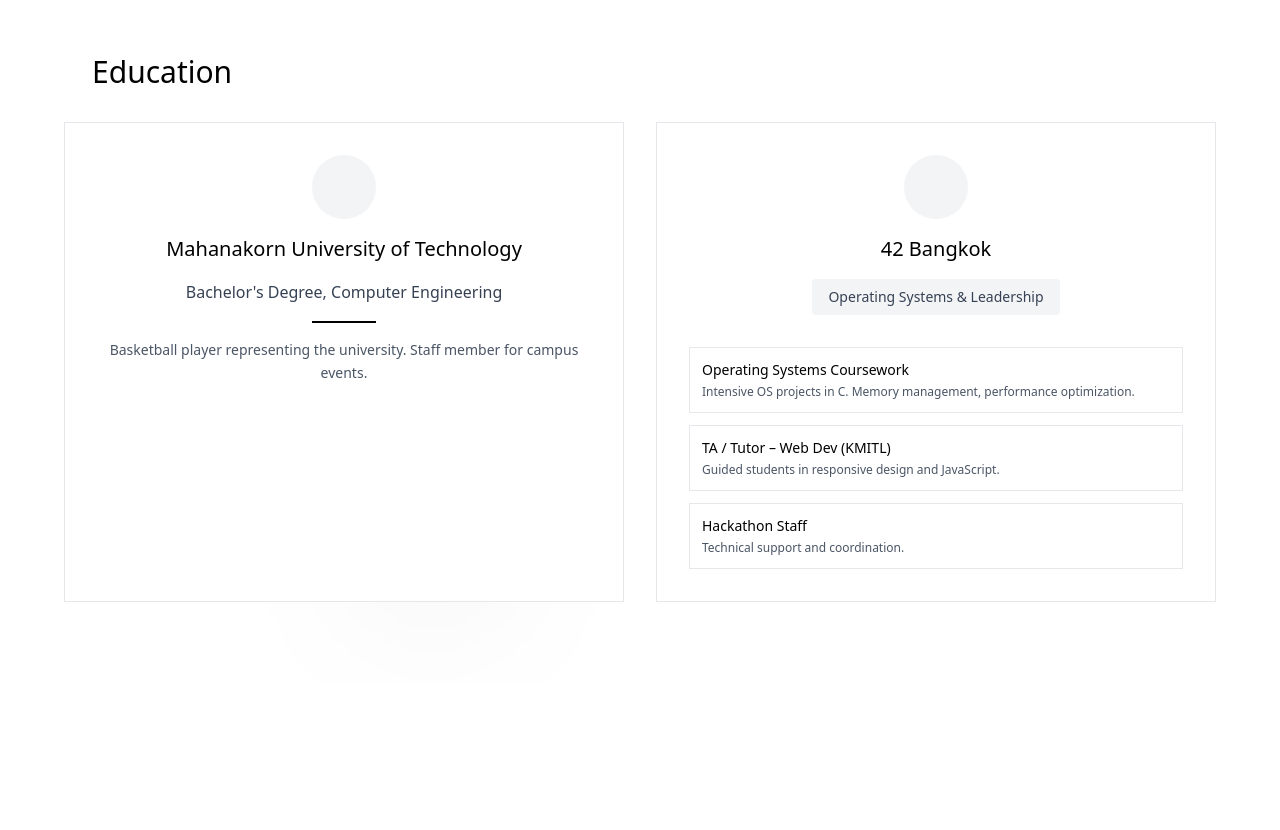
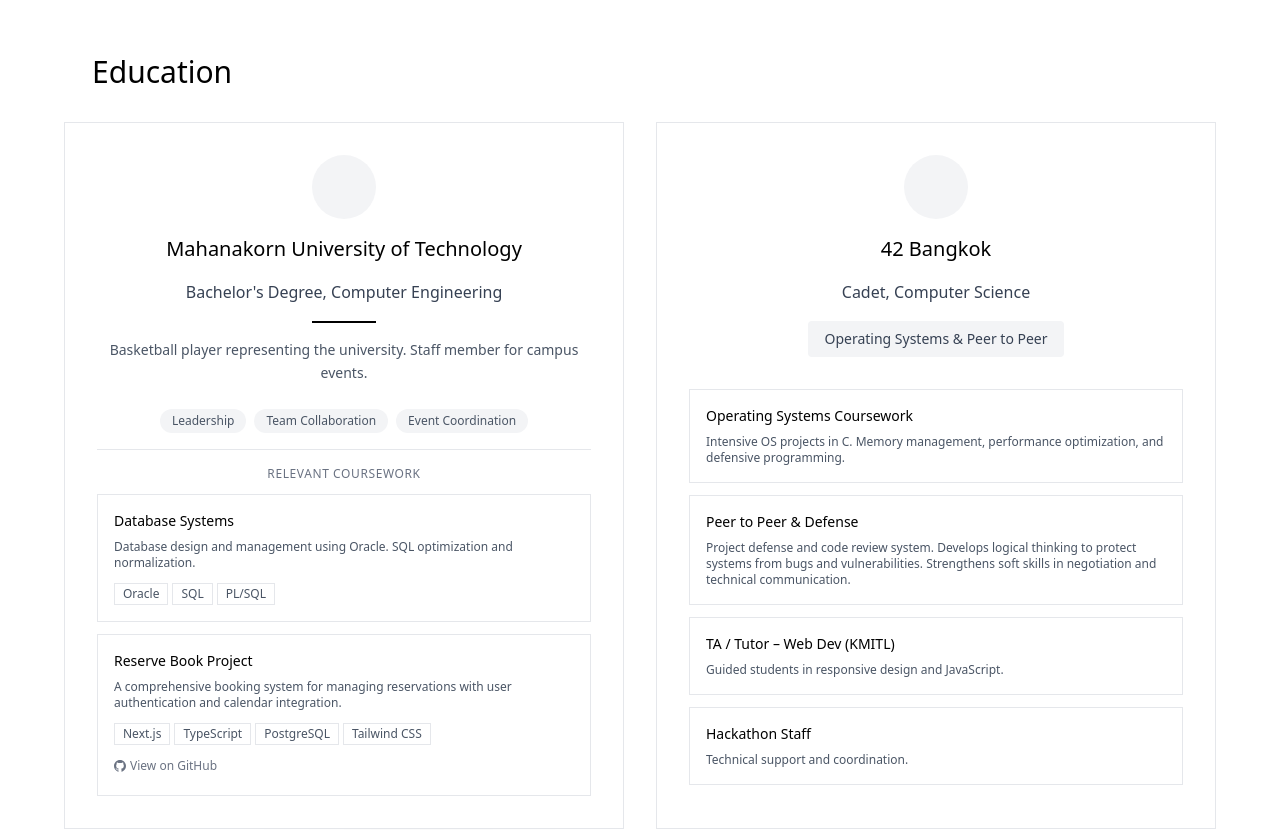
Before and after one commit to Tisarji/jirasit-portfolio, a Next.js app in the folder project/: page / in a window 1280 px wide. Shown: the part 4500-5330 px from the top of the page. Built offline with nearby package versions, Linux system fonts and the light colour scheme; some icons are missing.

Commit message:
feat: dynamically calculate internship duration and enhance education details with soft skills, coursework, and project links.

```diff
--- a/project/src/components/Career.tsx
+++ b/project/src/components/Career.tsx
@@ -26,12 +26,22 @@
 	"Python": <CodeIcon sx={{ fontSize: 16 }} />,
 };
 
+// Calculate months from start date to now
+const calculateDuration = (startYear: number, startMonth: number): string => {
+	const now = new Date();
+	const start = new Date(startYear, startMonth - 1); // month is 0-indexed
+	const diffMonths = (now.getFullYear() - start.getFullYear()) * 12 + (now.getMonth() - start.getMonth());
+	return `${diffMonths} month${diffMonths !== 1 ? 's' : ''}`;
+};
+
 export default function Career() {
+	const internshipDuration = calculateDuration(2025, 6); // June 2025
+
 	const internship = {
 		title: "Software Engineer Internship",
 		company: "Sati Co., Ltd.",
 		location: "Chiang Mai, Thailand",
-		period: "Jun 2025 - Present · 8 months",
+		period: `Jun 2025 - Present · ${internshipDuration}`,
 		type: "Internship · On-site",
 		description: `Full Stack Developer responsible for developing an internal ERP system and collaborating on company projects. Covered the full software lifecycle: requirement gathering, system design, development, and maintenance.`,
 		projects: [
@@ -61,16 +71,23 @@
 	};
 
 	const education = [
-		{
+			{
 			institution: "Mahanakorn University of Technology",
 			degree: "Bachelor's Degree, Computer Engineering",
-			activities: "Basketball player representing the university. Staff member for campus events."
+			activities: "Basketball player representing the university. Staff member for campus events.",
+			softSkills: ["Leadership", "Team Collaboration", "Event Coordination"],
+			coursework: [
+				{ title: "Database Systems", description: "Database design and management using Oracle. SQL optimization and normalization.", tech: ["Oracle", "SQL", "PL/SQL"] },
+				{ title: "Reserve Book Project", description: "A comprehensive booking system for managing reservations with user authentication and calendar integration.", tech: ["Next.js", "TypeScript", "PostgreSQL", "Tailwind CSS"], github: "https://github.com/Tisarji/Reserve-Project" }
+			]
 		},
 		{
 			institution: "42 Bangkok",
-			focus: "Operating Systems & Leadership",
+			degree: "Cadet, Computer Science",
+			focus: "Operating Systems & Peer to Peer",
 			courses: [
-				{ title: "Operating Systems Coursework", description: "Intensive OS projects in C. Memory management, performance optimization." },
+				{ title: "Operating Systems Coursework", description: "Intensive OS projects in C. Memory management, performance optimization, and defensive programming." },
+				{ title: "Peer to Peer & Defense", description: "Project defense and code review system. Develops logical thinking to protect systems from bugs and vulnerabilities. Strengthens soft skills in negotiation and technical communication." },
 				{ title: "TA / Tutor – Web Dev (KMITL)", description: "Guided students in responsive design and JavaScript." },
 				{ title: "Hackathon Staff", description: "Technical support and coordination." }
 			]
@@ -278,7 +295,48 @@
 								<p className="text-sm text-gray-600 dark:text-gray-400 leading-relaxed">
 									{education[0].activities}
 								</p>
+								{/* Soft Skills */}
+								{'softSkills' in education[0] && (education[0] as { softSkills: string[] }).softSkills && (
+									<div className="flex flex-wrap justify-center gap-2 pt-2">
+										{(education[0] as { softSkills: string[] }).softSkills.map((skill, i) => (
+											<span key={i} className="px-3 py-1 text-xs font-medium bg-gray-100 dark:bg-gray-800 text-gray-600 dark:text-gray-400 rounded-full">
+												{skill}
+											</span>
+										))}
+									</div>
+								)}
 							</div>
+
+							{/* Coursework */}
+							{'coursework' in education[0] && (education[0] as { coursework: Array<{ title: string; description: string; tech: string[]; github?: string }> }).coursework && (
+								<div className="space-y-3 pt-4 border-t border-gray-200 dark:border-gray-800">
+									<p className="text-xs font-medium text-gray-500 dark:text-gray-500 uppercase tracking-wider text-center">Relevant Coursework</p>
+									{(education[0] as { coursework: Array<{ title: string; description: string; tech: string[]; github?: string }> }).coursework.map((course, i) => (
+										<div key={i} className="p-4 border border-gray-200 dark:border-gray-800 hover:border-black dark:hover:border-white transition-colors duration-300 text-left space-y-2">
+											<h5 className="text-sm font-medium text-black dark:text-white">{course.title}</h5>
+											<p className="text-xs text-gray-600 dark:text-gray-400">{course.description}</p>
+											<div className="flex flex-wrap gap-1 pt-1">
+												{course.tech.map((t, j) => (
+													<span key={j} className="px-2 py-0.5 text-xs border border-gray-200 dark:border-gray-700 text-gray-600 dark:text-gray-400">
+														{t}
+													</span>
+												))}
+											</div>
+											{course.github && (
+												<a
+													href={course.github}
+													target="_blank"
+													rel="noopener noreferrer"
+													className="inline-flex items-center gap-1 text-xs text-gray-500 hover:text-black dark:hover:text-white transition-colors mt-1"
+												>
+													<svg className="w-3 h-3" fill="currentColor" viewBox="0 0 24 24"><path d="M12 0c-6.626 0-12 5.373-12 12 0 5.302 3.438 9.8 8.207 11.387.599.111.793-.261.793-.577v-2.234c-3.338.726-4.033-1.416-4.033-1.416-.546-1.387-1.333-1.756-1.333-1.756-1.089-.745.083-.729.083-.729 1.205.084 1.839 1.237 1.839 1.237 1.07 1.834 2.807 1.304 3.492.997.107-.775.418-1.305.762-1.604-2.665-.305-5.467-1.334-5.467-5.931 0-1.311.469-2.381 1.236-3.221-.124-.303-.535-1.524.117-3.176 0 0 1.008-.322 3.301 1.23.957-.266 1.983-.399 3.003-.404 1.02.005 2.047.138 3.006.404 2.291-1.552 3.297-1.23 3.297-1.23.653 1.653.242 2.874.118 3.176.77.84 1.235 1.911 1.235 3.221 0 4.609-2.807 5.624-5.479 5.921.43.372.823 1.102.823 2.222v3.293c0 .319.192.694.801.576 4.765-1.589 8.199-6.086 8.199-11.386 0-6.627-5.373-12-12-12z"/></svg>
+													View on GitHub
+												</a>
+											)}
+										</div>
+									))}
+								</div>
+							)}
 						</div>
 
 						{/* 42 Bangkok */}
@@ -290,6 +348,9 @@
 								<h4 className="text-xl font-medium text-black dark:text-white">
 									{education[1].institution}
 								</h4>
+								<p className="text-gray-700 dark:text-gray-300">
+									{education[1].degree}
+								</p>
 								<span className="inline-block px-4 py-2 bg-gray-100 dark:bg-gray-800 text-gray-700 dark:text-gray-300 text-sm font-medium rounded">
 									{education[1].focus}
 								</span>
@@ -297,9 +358,31 @@
 
 							<div className="space-y-3 pt-4">
 								{education[1].courses?.map((course, i) => (
-									<div key={i} className="p-3 border border-gray-200 dark:border-gray-800 hover:border-black dark:hover:border-white transition-colors duration-300 text-left">
-										<h5 className="text-sm font-medium text-black dark:text-white mb-1">{course.title}</h5>
+									<div key={i} className="p-4 border border-gray-200 dark:border-gray-800 hover:border-black dark:hover:border-white transition-colors duration-300 text-left space-y-2">
+										<h5 className="text-sm font-medium text-black dark:text-white">{course.title}</h5>
 										<p className="text-xs text-gray-600 dark:text-gray-400">{course.description}</p>
+										{/* Tech Stack for Reserve Book */}
+										{'techStack' in course && (course as { techStack: string[] }).techStack && (
+											<div className="flex flex-wrap gap-1 pt-2">
+												{(course as { techStack: string[] }).techStack.map((tech, j) => (
+													<span key={j} className="px-2 py-0.5 text-xs border border-gray-200 dark:border-gray-700 text-gray-600 dark:text-gray-400">
+														{tech}
+													</span>
+												))}
+											</div>
+										)}
+										{/* GitHub Link for Reserve Book */}
+										{'github' in course && (course as { github: string }).github && (
+											<a
+												href={(course as { github: string }).github}
+												target="_blank"
+												rel="noopener noreferrer"
+												className="inline-flex items-center gap-1 text-xs text-gray-500 hover:text-black dark:hover:text-white transition-colors mt-2"
+											>
+												<svg className="w-3 h-3" fill="currentColor" viewBox="0 0 24 24"><path d="M12 0c-6.626 0-12 5.373-12 12 0 5.302 3.438 9.8 8.207 11.387.599.111.793-.261.793-.577v-2.234c-3.338.726-4.033-1.416-4.033-1.416-.546-1.387-1.333-1.756-1.333-1.756-1.089-.745.083-.729.083-.729 1.205.084 1.839 1.237 1.839 1.237 1.07 1.834 2.807 1.304 3.492.997.107-.775.418-1.305.762-1.604-2.665-.305-5.467-1.334-5.467-5.931 0-1.311.469-2.381 1.236-3.221-.124-.303-.535-1.524.117-3.176 0 0 1.008-.322 3.301 1.23.957-.266 1.983-.399 3.003-.404 1.02.005 2.047.138 3.006.404 2.291-1.552 3.297-1.23 3.297-1.23.653 1.653.242 2.874.118 3.176.77.84 1.235 1.911 1.235 3.221 0 4.609-2.807 5.624-5.479 5.921.43.372.823 1.102.823 2.222v3.293c0 .319.192.694.801.576 4.765-1.589 8.199-6.086 8.199-11.386 0-6.627-5.373-12-12-12z"/></svg>
+												View on GitHub
+											</a>
+										)}
 									</div>
 								))}
 							</div>
```
